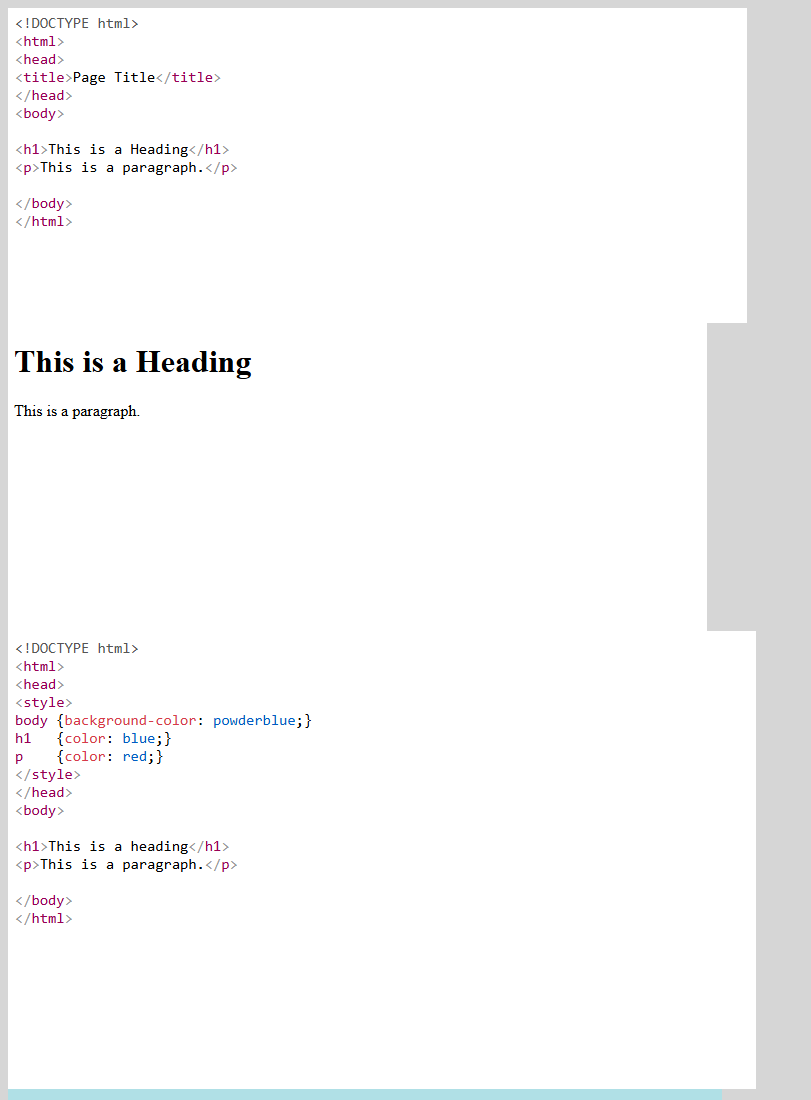
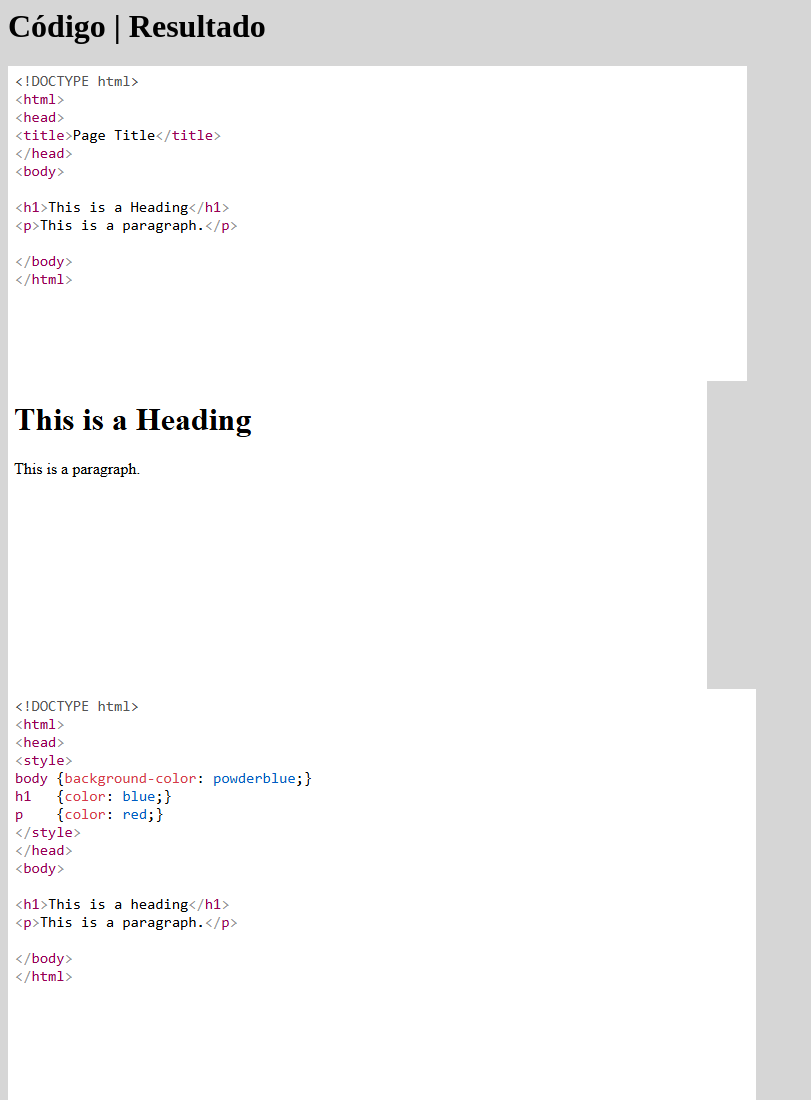
Before and after one commit to Sladehhh/tutoriais-W3Schools, a plain HTML site: page index.html in a window 1280 px wide. Shown: the top 1100 px of the page, without its empty margins (0-811 px from the left). Drawn offline with Linux system fonts and the light colour scheme.

Commit message:
Update index.html

```diff
--- a/index.html
+++ b/index.html
@@ -7,6 +7,7 @@
     <link rel="stylesheet" href="styles.css">
 </head>
 <body>
+  <h1>Código  | Resultado</h1>
   <img src = "html.png">
   <img src = "htmlResultado.png">
   <img src = "estilo.png">
```
